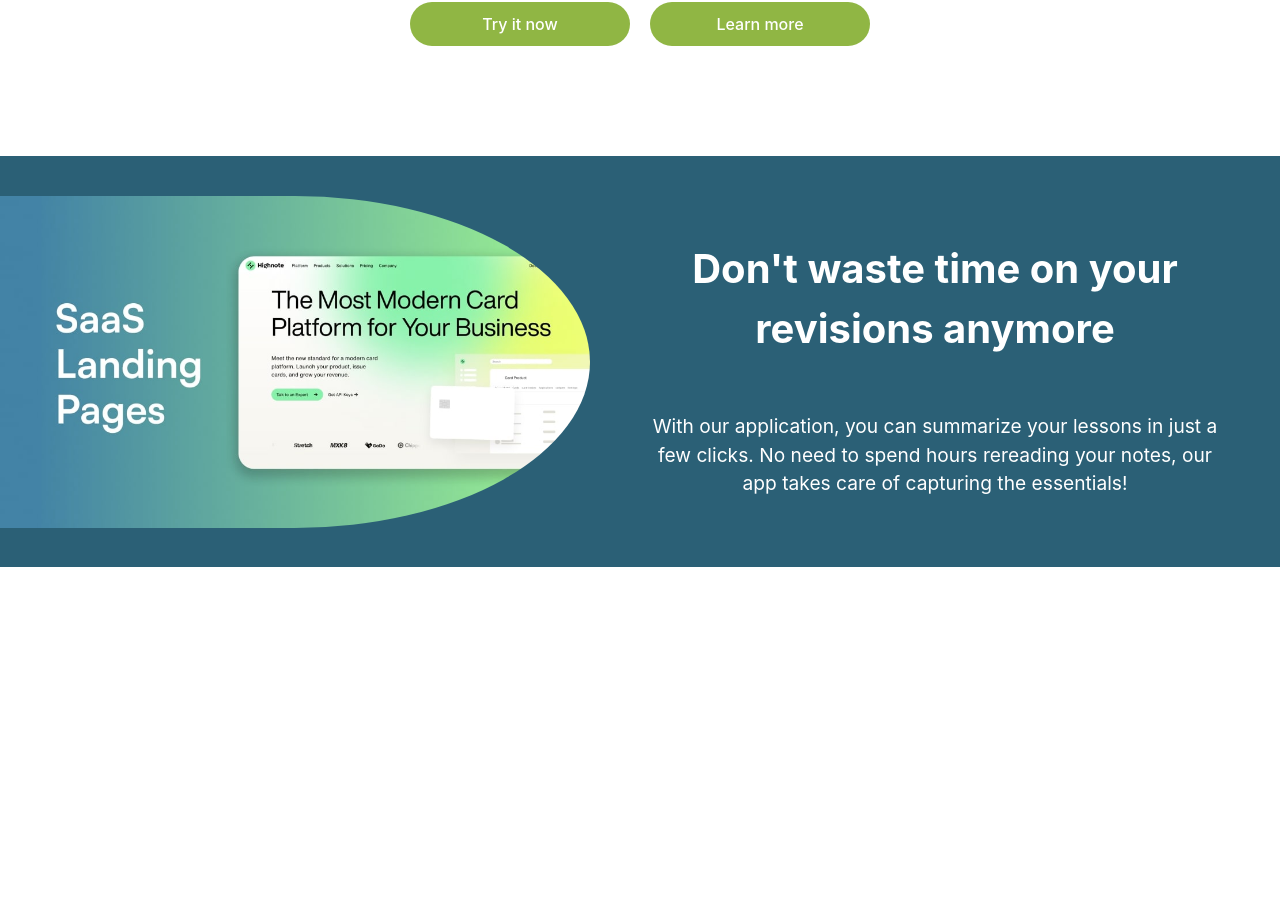
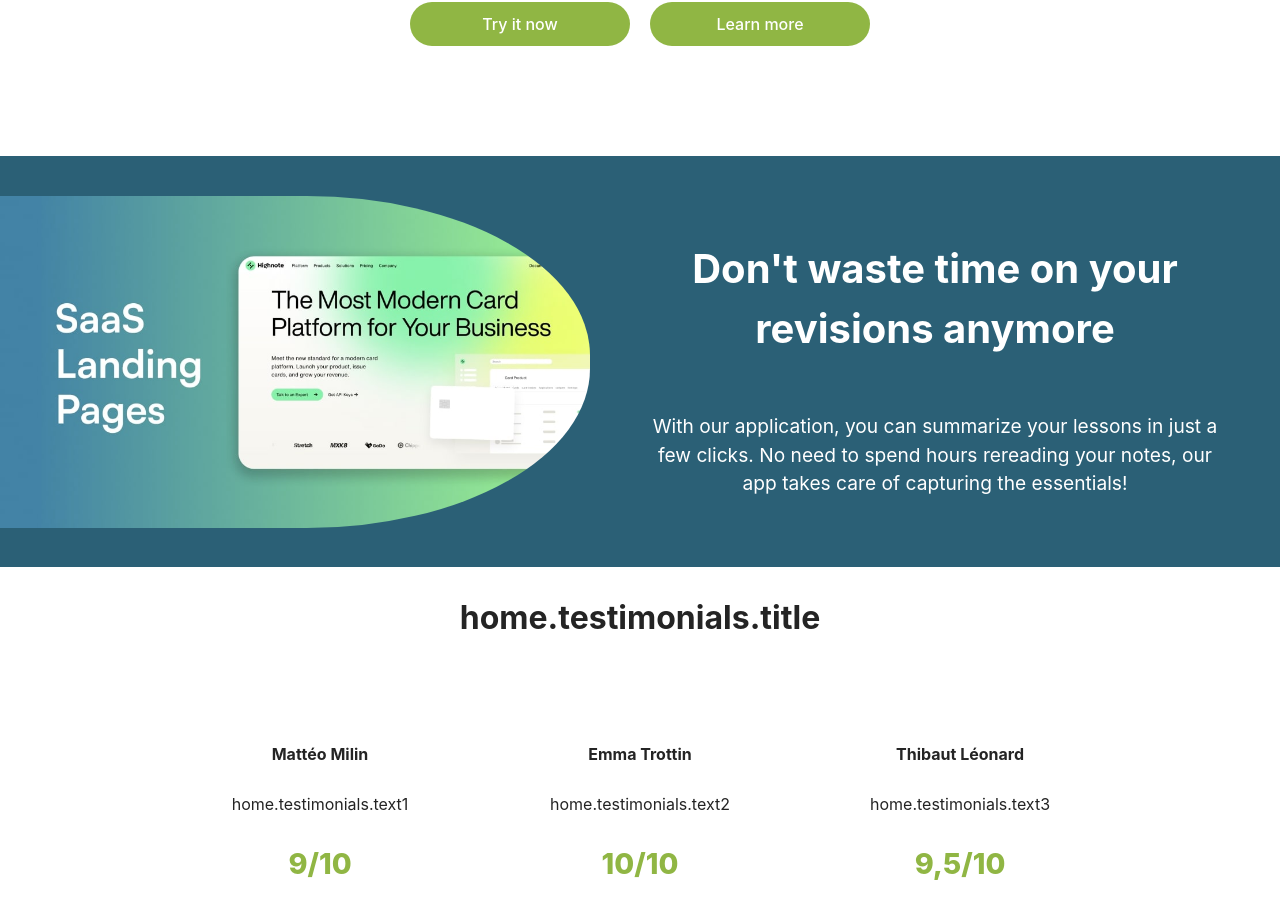
Before and after one commit to Azurioh/lessons-resumer-front, a React (Vite) app: page / in a window 1280 px wide. Shown: the part 419-1338 px from the top of the page. Before the commit the page ends 1186 px from the top, so only its background shows below. Built offline with nearby package versions, Linux system fonts and the light colour scheme.

Commit message:
feat: Add testimonials

```diff
--- a/src/pages/Home/Home.module.css
+++ b/src/pages/Home/Home.module.css
@@ -1,6 +1,7 @@
 .container,
 .titleContainer,
-.aboutContainer {
+.aboutContainer,
+.testimonialContainer {
   display: flex;
   flex-direction: column;
   align-items: center;
@@ -8,6 +9,11 @@
   text-align: center;
   margin-bottom: 100px;
   width: 100%;
+}
+
+.container,
+.aboutContainer {
+  margin-bottom: 0;
 }
 
 .container {
@@ -62,8 +68,9 @@
 
 .aboutImg img {
   width: 100%;
-  border-top-right-radius: 50%;
-  border-bottom-right-radius: 50%;
+  border-radius: 48%;
+  border-top-left-radius: 0%;
+  border-bottom-left-radius: 0%;
 }
 
 .aboutText {
@@ -82,3 +89,61 @@
 .aboutText p {
   font-size: 1.2rem;
 }
+
+/* .testimonials {
+  display: flex;
+} */
+
+.testimonialContainer h2 {
+  font-size: 2rem;
+  margin-bottom: 50px;
+}
+
+.carousel {
+  display: flex;
+  width: 75%;
+  position: relative;
+}
+
+.testimonialBackground {
+  background: linear-gradient(90deg, var(--secondary-alternative-color), var(--secondary-color));
+  width: 100%;
+  height: 100%;
+  position: absolute;
+  top: 0%;
+  left: 0%;
+  border-radius: 20px;
+  z-index: -1;
+  opacity: 0.5;
+  filter: blur(30px);
+}
+
+.testimonialCard {
+  display: flex;
+  flex-direction: column;
+  align-items: center;
+  justify-content: center;
+  text-align: center;
+  padding: 20px;
+  margin: 20px;
+  width: 100%;
+  background-color: var(--card-color);
+  border-radius: 10px;
+}
+
+.testimonialCard p {
+  height: 100%;
+}
+
+.testimonialAuthor {
+  font-weight: 700;
+  margin: 10px;
+}
+
+.testimonialNotation {
+  font-size: 1.8rem;
+  font-weight: 800;
+  color: var(--secondary-color);
+  margin: 0;
+  margin: 10px;
+}
--- a/src/pages/Home/Home.tsx
+++ b/src/pages/Home/Home.tsx
@@ -3,6 +3,7 @@ import { useTranslation } from "react-i18next";
 import AboutImg from "@assets/landing_page/about.jpg";
 import Navbar from "@src/components/Navbar/Navbar";
 import style from "./Home.module.css";
+import Footer from "@src/components/Footer/Footer";
 
 const HomePage: React.FC = () => {
   const { t } = useTranslation();
@@ -13,9 +14,7 @@ const HomePage: React.FC = () => {
       <div className={style.container}>
         <div className={style.titleContainer}>
           <h1 className={style.title}>{t("home.title")}</h1>
-          <p className={style.subtitle}>
-            {t("home.subtitle")}
-          </p>
+          <p className={style.subtitle}>{t("home.subtitle")}</p>
           <div className={style.buttonContainer}>
             <a href="/register" className={style.button}>
               {t("home.try-it")}
@@ -34,6 +33,28 @@ const HomePage: React.FC = () => {
             <p>{t("home.about.description")}</p>
           </div>
         </div>
+        <div className={style.testimonialContainer}>
+          <h2>{t("home.testimonials.title")}</h2>
+          <div className={style.carousel}>
+            <div className={style.testimonialCard}>
+              <p className={style.testimonialAuthor}>Mattéo Milin</p>
+              <p>{t("home.testimonials.text1")}</p>
+              <p className={style.testimonialNotation}>9/10</p>
+            </div>
+            <div className={style.testimonialCard}>
+              <p className={style.testimonialAuthor}>Emma Trottin</p>
+              <p>{t("home.testimonials.text2")}</p>
+              <p className={style.testimonialNotation}>10/10</p>
+            </div>
+            <div className={style.testimonialCard}>
+              <p className={style.testimonialAuthor}>Thibaut Léonard</p>
+              <p>{t("home.testimonials.text3")}</p>
+              <p className={style.testimonialNotation}>9,5/10</p>
+            </div>
+            <div className={style.testimonialBackground} />
+          </div>
+        </div>
+        <Footer />
       </div>
     </>
   );
```
